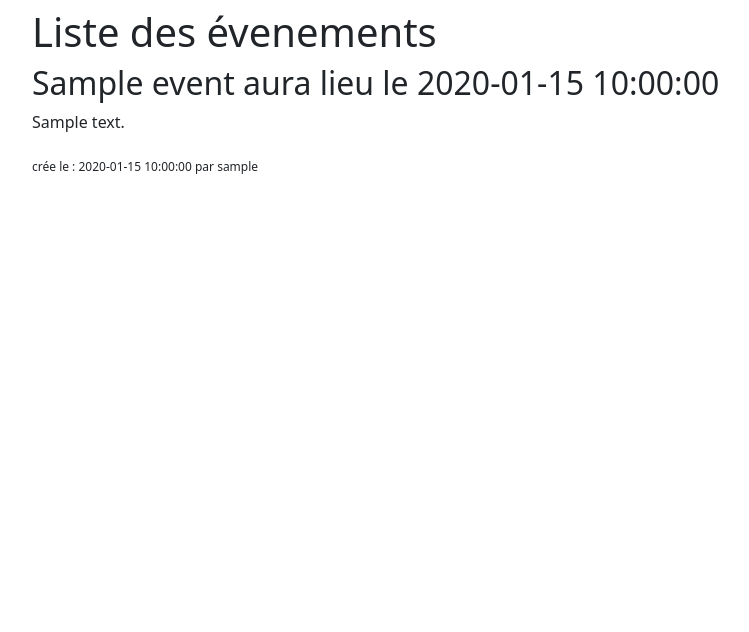
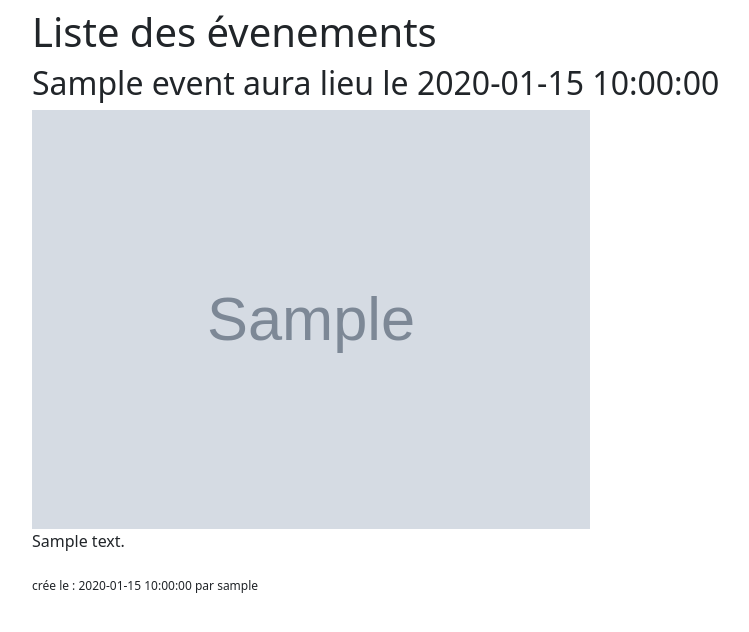
Before and after one commit to SamuelMeline/Mini_projet_with_Aledorian_-_Baptiste, a PHP site: page /index.php/events in a window 1280 px wide. Shown: the part 56-688 px from the top of the page, without its empty margins (50-799 px from the left). Run offline with PHP 8.4, Linux system fonts and the light colour scheme; tables that the repository leaves empty or names only in its code hold one stand-in row (values such as "Sample post"); grey boxes marked "Sample" are stand-in pictures.

Commit message:
Ajout d'image dans la liste des events

```diff
--- a/mini_projet/framework/App/Views/eventsList.phtml
+++ b/mini_projet/framework/App/Views/eventsList.phtml
@@ -4,6 +4,7 @@
 <?php foreach($events as $event) : ?>
 
     <h2><?= htmlspecialchars($event['title']) ?> aura lieu le <?= htmlspecialchars($event['started_at']) ?></h2>
+    <img src="../<?= htmlspecialchars($event['pictures']) ?>" class="col-6" alt="">
     <p><?= htmlspecialchars($event['description']) ?></p>
     <sub>crée le : <?= htmlspecialchars($event['created_at']) ?> par <?= htmlspecialchars($event['username']) ?></sub>
 
```
